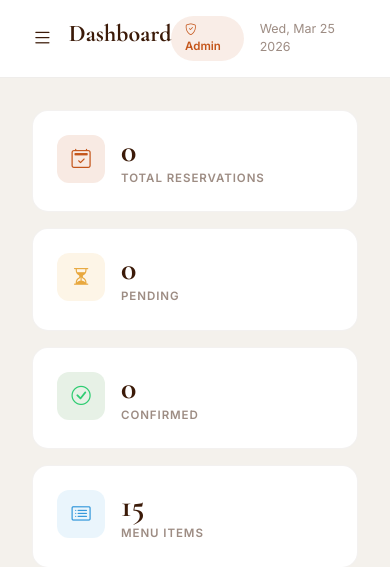
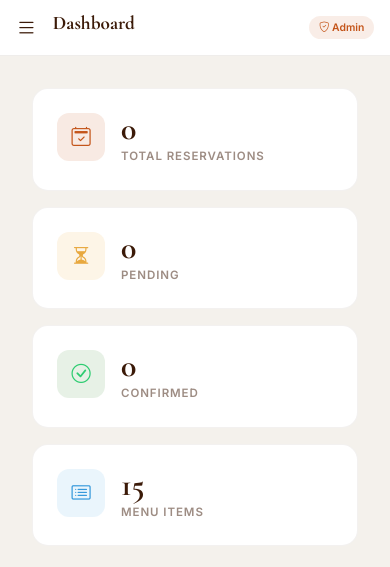
Before and after one commit to A-olusanya/dinelocal, a PHP site: page /admin/index.php in a window 390 px wide. Shown: the top 567 px of the page. Run offline with PHP 8.4, Linux system fonts and the light colour scheme; the visitor is signed in with stand-in values (Sample User, id 1); data comes from the database, SQL or seed files in the repository; data that the repository does not hold is empty.

Commit message:
Fix admin topbar mobile layout
On mobile the header was too cramped (hamburger + title + badge + date
all on one line). On screens ≤767px: hide the date, reduce title to
1.2rem, shrink padding and badge, keeping only the essential elements.

Co-Authored-By: Claude Sonnet 4.6 <noreply@anthropic.com>

```diff
--- a/admin/index.php
+++ b/admin/index.php
@@ -52,10 +52,17 @@ $totalItems = count($allMenu);
     .sidebar-footer a:hover{color:var(--cream);}
     /* Main */
     .main{margin-left:240px;flex:1;padding:0;}
-    .topbar{background:#fff;border-bottom:1px solid rgba(59,26,8,.08);padding:1rem 2rem;display:flex;align-items:center;justify-content:space-between;position:sticky;top:0;z-index:50;}
+    .topbar{background:#fff;border-bottom:1px solid rgba(59,26,8,.08);padding:1rem 1.5rem;display:flex;align-items:center;justify-content:space-between;position:sticky;top:0;z-index:50;}
     .topbar h1{font-family:var(--serif);font-size:1.5rem;font-weight:700;color:var(--brown);}
-    .topbar-right{display:flex;align-items:center;gap:1rem;}
+    .topbar-right{display:flex;align-items:center;gap:.75rem;}
     .admin-badge{background:rgba(196,85,26,.1);color:var(--orange);padding:.32rem .85rem;border-radius:9999px;font-size:.72rem;font-weight:600;}
+    .topbar-date{font-size:.78rem;color:rgba(59,26,8,.5);}
+    @media(max-width:767px){
+      .topbar{padding:.75rem 1rem;}
+      .topbar h1{font-size:1.2rem;}
+      .topbar-date{display:none;}
+      .admin-badge{font-size:.65rem;padding:.25rem .6rem;}
+    }
     .content{padding:2rem;}
     /* Stat cards */
     .stat-card{background:#fff;border-radius:1rem;padding:1.5rem;border:1px solid rgba(59,26,8,.06);display:flex;align-items:flex-start;gap:1rem;}
@@ -126,7 +133,7 @@ $totalItems = count($allMenu);
     </div>
     <div class="topbar-right">
       <span class="admin-badge"><i class="bi bi-shield-check"></i> Admin</span>
-      <span style="font-size:.78rem;color:rgba(59,26,8,.5)"><?= date('D, M j Y') ?></span>
+      <span class="topbar-date"><?= date('D, M j Y') ?></span>
     </div>
   </div>
 
--- a/admin/manage-admins.php
+++ b/admin/manage-admins.php
@@ -97,8 +97,10 @@ $roleLabels = [
     .sidebar-footer .logout-btn{color:rgba(192,57,43,.7);}
     .sidebar-footer .logout-btn:hover{color:#e74c3c;}
     .main{margin-left:240px;flex:1;}
-    .topbar{background:#fff;border-bottom:1px solid rgba(59,26,8,.08);padding:1rem 2rem;display:flex;align-items:center;justify-content:space-between;position:sticky;top:0;z-index:50;}
+    .topbar{background:#fff;border-bottom:1px solid rgba(59,26,8,.08);padding:1rem 1.5rem;display:flex;align-items:center;justify-content:space-between;position:sticky;top:0;z-index:50;}
     .topbar h1{font-family:var(--serif);font-size:1.5rem;font-weight:700;color:var(--brown);}
+    .topbar-date{font-size:.78rem;color:rgba(59,26,8,.5);}
+    @media(max-width:767px){.topbar{padding:.75rem 1rem;}.topbar h1{font-size:1.2rem;}.topbar-date{display:none;}.admin-badge{font-size:.65rem;padding:.25rem .6rem;}}
     .content{padding:2rem;}
     .card-box{background:#fff;border-radius:1rem;border:1px solid rgba(59,26,8,.06);overflow:hidden;margin-bottom:2rem;}
     .card-box-head{padding:1.25rem 1.5rem;border-bottom:1px solid rgba(59,26,8,.06);display:flex;align-items:center;justify-content:space-between;flex-wrap:wrap;gap:.5rem;}
--- a/admin/manage-menu.php
+++ b/admin/manage-menu.php
@@ -73,8 +73,10 @@ $categories = ['Starters', 'Mains', 'Desserts', 'Drinks', 'Specials'];
     .sidebar-footer{padding:1rem 1.5rem;border-top:1px solid rgba(232,168,62,.1);}
     .sidebar-footer a{display:flex;align-items:center;gap:.6rem;font-size:.78rem;color:rgba(251,240,220,.42);text-decoration:none;}
     .main{margin-left:240px;flex:1;}
-    .topbar{background:#fff;border-bottom:1px solid rgba(59,26,8,.08);padding:1rem 2rem;display:flex;align-items:center;justify-content:space-between;position:sticky;top:0;z-index:50;}
+    .topbar{background:#fff;border-bottom:1px solid rgba(59,26,8,.08);padding:1rem 1.5rem;display:flex;align-items:center;justify-content:space-between;position:sticky;top:0;z-index:50;}
     .topbar h1{font-family:var(--serif);font-size:1.5rem;font-weight:700;color:var(--brown);}
+    .topbar-date{font-size:.78rem;color:rgba(59,26,8,.5);}
+    @media(max-width:767px){.topbar{padding:.75rem 1rem;}.topbar h1{font-size:1.2rem;}.topbar-date{display:none;}.admin-badge{font-size:.65rem;padding:.25rem .6rem;}}
     .content{padding:2rem;}
     /* Form card */
     .form-card{background:#fff;border-radius:1rem;border:1px solid rgba(59,26,8,.06);padding:1.75rem;margin-bottom:1.5rem;}
@@ -134,7 +136,7 @@ $categories = ['Starters', 'Mains', 'Desserts', 'Drinks', 'Specials'];
       <button class="mob-tog" onclick="document.getElementById('sidebar').classList.toggle('open')"><i class="bi bi-list"></i></button>
       <h1><?= $editing ? 'Edit Menu Item' : 'Manage Menu' ?></h1>
     </div>
-    <span style="font-size:.78rem;color:rgba(59,26,8,.5)"><?= count($items) ?> items</span>
+    <span class="topbar-date"><?= count($items) ?> items</span>
   </div>
 
   <div class="content">
--- a/admin/manage-reservations.php
+++ b/admin/manage-reservations.php
@@ -44,8 +44,10 @@ $counts = $model->countByStatus();
     .sidebar-footer{padding:1rem 1.5rem;border-top:1px solid rgba(232,168,62,.1);}
     .sidebar-footer a{display:flex;align-items:center;gap:.6rem;font-size:.78rem;color:rgba(251,240,220,.42);text-decoration:none;}
     .main{margin-left:240px;flex:1;}
-    .topbar{background:#fff;border-bottom:1px solid rgba(59,26,8,.08);padding:1rem 2rem;display:flex;align-items:center;justify-content:space-between;position:sticky;top:0;z-index:50;}
+    .topbar{background:#fff;border-bottom:1px solid rgba(59,26,8,.08);padding:1rem 1.5rem;display:flex;align-items:center;justify-content:space-between;position:sticky;top:0;z-index:50;}
     .topbar h1{font-family:var(--serif);font-size:1.5rem;font-weight:700;color:var(--brown);}
+    .topbar-date{font-size:.78rem;color:rgba(59,26,8,.5);}
+    @media(max-width:767px){.topbar{padding:.75rem 1rem;}.topbar h1{font-size:1.2rem;}.topbar-date{display:none;}.admin-badge{font-size:.65rem;padding:.25rem .6rem;}}
     .content{padding:2rem;}
     .card-box{background:#fff;border-radius:1rem;border:1px solid rgba(59,26,8,.06);overflow:hidden;}
     .card-box-head{padding:1.25rem 1.5rem;border-bottom:1px solid rgba(59,26,8,.06);display:flex;align-items:center;justify-content:space-between;flex-wrap:wrap;gap:.75rem;}
@@ -98,7 +100,7 @@ $counts = $model->countByStatus();
       <h1>Reservations</h1>
     </div>
     <div class="d-flex align-items-center gap-2">
-      <span style="font-size:.78rem;color:rgba(59,26,8,.5)"><?= array_sum($counts) ?> total</span>
+      <span class="topbar-date"><?= array_sum($counts) ?> total</span>
     </div>
   </div>
 
--- a/admin/manage-users.php
+++ b/admin/manage-users.php
@@ -50,8 +50,10 @@ $allUsers      = $model->getAll();
     .sidebar-footer a{display:flex;align-items:center;gap:.6rem;font-size:.78rem;color:rgba(251,240,220,.42);text-decoration:none;transition:color .2s;}
     .sidebar-footer a:hover{color:var(--cream);}
     .main{margin-left:240px;flex:1;}
-    .topbar{background:#fff;border-bottom:1px solid rgba(59,26,8,.08);padding:1rem 2rem;display:flex;align-items:center;justify-content:space-between;position:sticky;top:0;z-index:50;}
+    .topbar{background:#fff;border-bottom:1px solid rgba(59,26,8,.08);padding:1rem 1.5rem;display:flex;align-items:center;justify-content:space-between;position:sticky;top:0;z-index:50;}
     .topbar h1{font-family:var(--serif);font-size:1.5rem;font-weight:700;color:var(--brown);}
+    .topbar-date{font-size:.78rem;color:rgba(59,26,8,.5);}
+    @media(max-width:767px){.topbar{padding:.75rem 1rem;}.topbar h1{font-size:1.2rem;}.topbar-date{display:none;}.admin-badge{font-size:.65rem;padding:.25rem .6rem;}}
     .content{padding:2rem;}
     .card-box{background:#fff;border-radius:1rem;border:1px solid rgba(59,26,8,.06);overflow:hidden;margin-bottom:2rem;}
     .card-box-head{padding:1.25rem 1.5rem;border-bottom:1px solid rgba(59,26,8,.06);display:flex;align-items:center;justify-content:space-between;}
@@ -94,7 +96,7 @@ $allUsers      = $model->getAll();
 <div class="main">
   <div class="topbar">
     <h1>Manage Users</h1>
-    <span style="font-size:.78rem;color:rgba(59,26,8,.5)">Logged in as: <?= htmlspecialchars($_SESSION['admin_username']) ?></span>
+    <span class="topbar-date">Logged in as: <?= htmlspecialchars($_SESSION['admin_username']) ?></span>
   </div>
 
   <div class="content">
```
